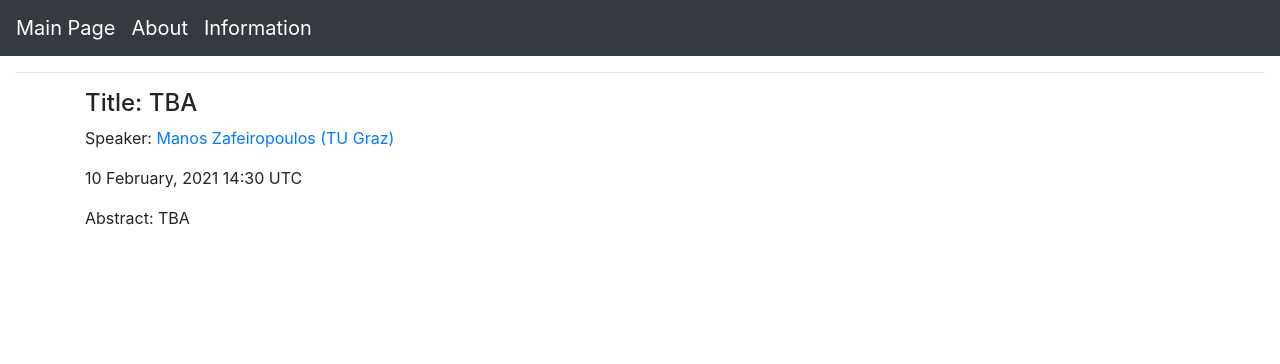
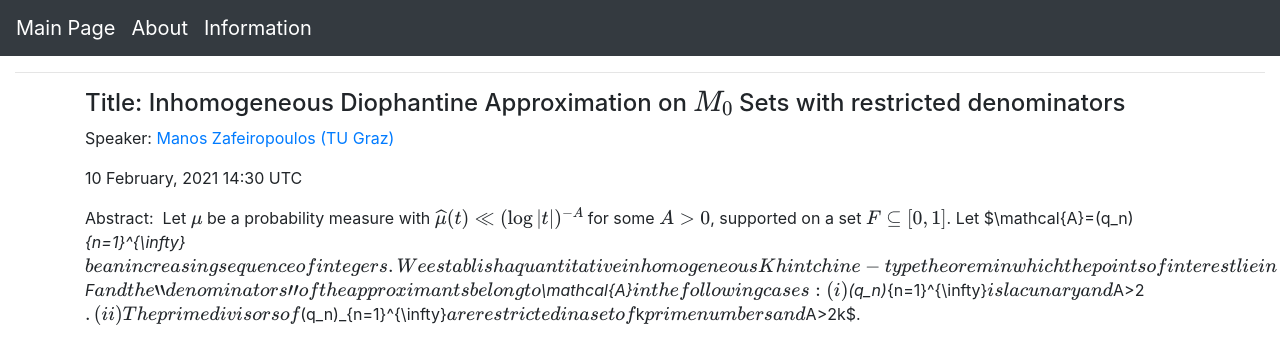
Before and after one commit to lively-cat-lover/DAHD-webinar, a Jekyll site: the page built from _posts/2021-02-10-Manos.md, in a window 1280 px wide. Shown: the top 364 px of the page. Built offline with Jekyll 4.4.1, drawn with Linux system fonts in a browser that asks for light colours; formulas are drawn with MathJax 3.

Commit message:
add abstract

```diff
--- a/_posts/2021-02-10-Manos.md
+++ b/_posts/2021-02-10-Manos.md
@@ -1,9 +1,11 @@
 ---
 layout: post
-title: TBA
+title: Inhomogeneous Diophantine Approximation on $M_0$ Sets with restricted denominators
 speaker: Manos Zafeiropoulos (TU Graz)
 date: 2021-02-10 14:30:00 +0000
 categories: Diophantine approximation
 ---
 
-Abstract: TBA
+Abstract:  Let $\mu$ be a probability measure with $\widehat{\mu}(t)\ll (\log |t|)^{-A}$ for some $A>0$, supported on a set $F\subseteq [0,1]$. Let $\mathcal{A}=(q_n)_{n=1}^{\infty}$ be an increasing sequence of integers. We establish a quantitative inhomogeneous Khintchine-type theorem in which the points of interest lie in $F$ and the "denominators" of the approximants belong to $\mathcal{A}$ in the following cases:
+(i) $(q_n)_{n=1}^{\infty}$ is lacunary and $A>2$.
+(ii)The prime divisors of $(q_n)_{n=1}^{\infty}$ are restricted in a set of $k$ prime numbers and $A>2k$.
```
